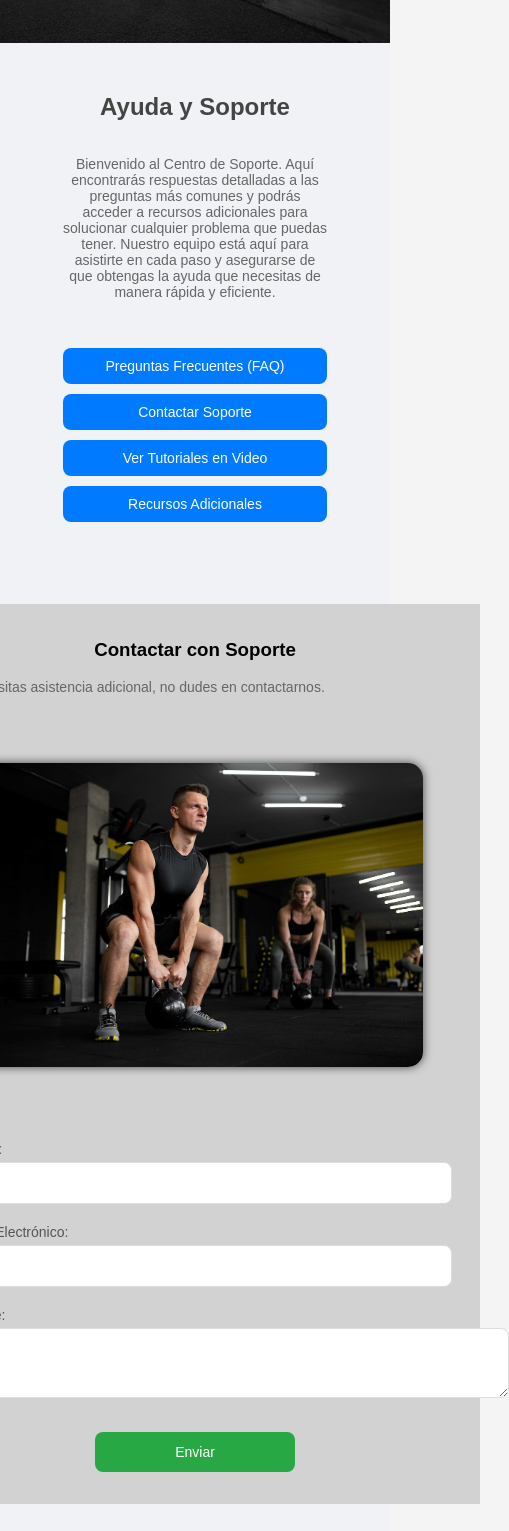
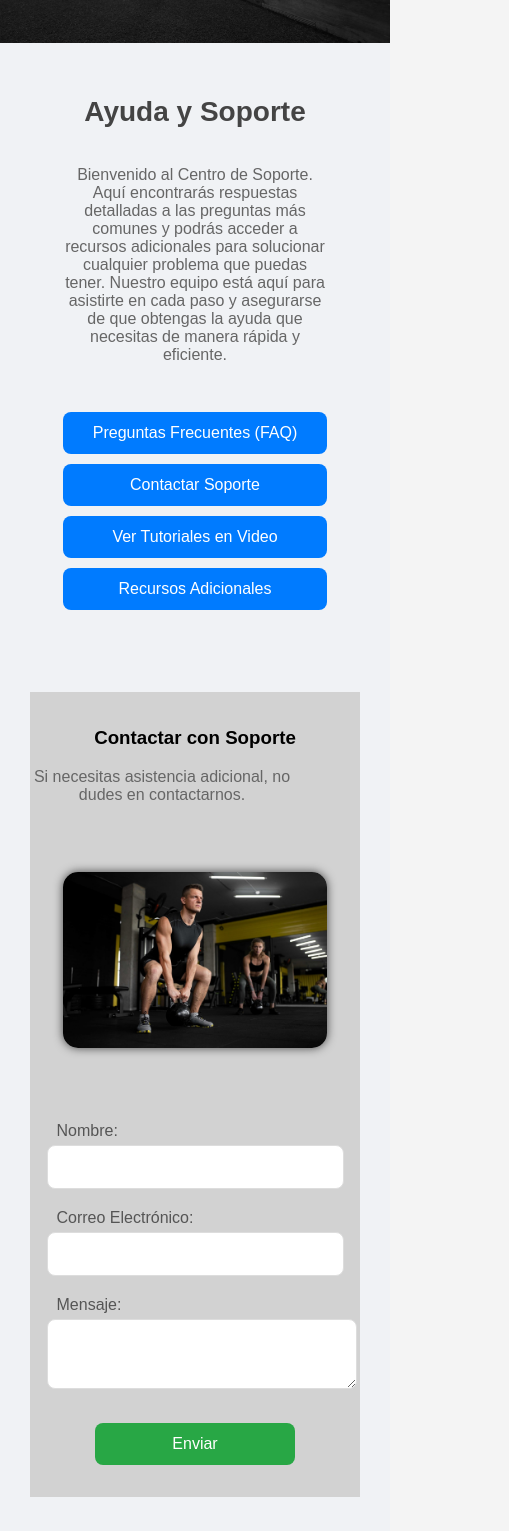
Before and after one commit to jonatan-esprella-lopez/PaginaGym, a React (Vite) app: page /Soporte in a window 390 px wide. Shown: the part 337-1868 px from the top of the page, 509 px wide, since content can reach past the window. Built offline with nearby package versions, Linux system fonts and the light colour scheme.

Commit message:
Implementacion de los responsives de soporte

```diff
--- a/src/componets/Home/Banner-Principal.jsx
+++ b/src/componets/Home/Principal-banner.jsx
@@ -1,6 +1,8 @@
 import React from "react";
 import { Link } from 'react-router-dom';
+
 import BannerVideoHome from "../../assets/videos/BannerHome.mp4"
+
 import "../../styles/Home/banner-principal.css"
 
 function Banner() {
--- a/src/componets/Nosotros/Tarjeta-coach.jsx
+++ b/src/componets/Nosotros/Tarjeta-coach.jsx
@@ -5,10 +5,10 @@ import InstructorCard from "./components-generic/card-instructor";
 
 function TarjetaCoach() {
   const coaches = [
-    { name: "Veronica Salinas", specialization: "Funcional", rating: 5, experience: 2 },
-    { name: "Veronica Salinas", specialization: "Funcional", rating: 5, experience: 2 },
-    { name: "Veronica Salinas", specialization: "Funcional", rating: 5, experience: 2 },
-    { name: "Veronica Salinas", specialization: "Funcional", rating: 5, experience: 2 }
+    { name: "Jonatan Esprella", specialization: "Funcional", rating: 3.6, experience: 2 },
+    { name: "Pablo Escobar", specialization: "Full kombat", rating: 4.8, experience: 2 },
+    { name: "Emilia sanchez", specialization: "Flexibilidad", rating: 2.6, experience: 2 },
+    { name: "Veronica Salinas", specialization: "BT-90", rating: 5, experience: 2 }
   ];
 
   return (
--- a/src/componets/Nosotros/components-generic/card-instructor.jsx
+++ b/src/componets/Nosotros/components-generic/card-instructor.jsx
@@ -6,7 +6,7 @@ function InstructorCard({ name, specialization, rating, experience }) {
   return (
     <div className="instructor-card">
       <div className="img-tarjeta-coach">
-        <h3>A-34</h3>
+        <h3>A-33</h3>
       </div>
       <article className="text-tarjeta-coach">
         <h5>
@@ -17,7 +17,7 @@ function InstructorCard({ name, specialization, rating, experience }) {
         </p>
         <div className="icons-tarjeta-coach">
           <img src="" alt="" />
-          <p>Entrenadora {specialization}</p>
+          <p>Entrenador de : {specialization}</p>
         </div>
       </article>
     </div>
--- a/src/styles/Nosotros.css
+++ b/src/styles/Nosotros.css
@@ -219,7 +219,9 @@
 
   .overlay p {
     width: 100%;
-    font-size: 0.9rem;
+    padding: 0;
+    margin: 0;
+    font-size: 10px;
   }
 
   .underline-central {
--- a/src/styles/Nosotros/Tarjeta-Valores.css
+++ b/src/styles/Nosotros/Tarjeta-Valores.css
@@ -90,4 +90,8 @@
   .overlay1{
     padding: 0px;
   }
+
+  .cont-valores p{
+    font-size: 13px;
   }
+  }
--- a/src/styles/Nosotros/Tarjeta-coach.css
+++ b/src/styles/Nosotros/Tarjeta-coach.css
@@ -84,17 +84,23 @@
     }
 
     .text-tarjeta-coach {
-      font-size: 12px;
+      font-size: 13px;
       padding: 0.4rem;
     }
 
-    .icons-tarjeta-coach {
+    .icons-tarjeta-coach p{
+      width: 230px;
       font-size: 14px;
+      padding: 2px 5px 1px 5px;
+      border-radius: 4px;
+      border: 1px solid #ff6600;
+      background-color: #ff6600a3;
+      color: rgb(240, 240, 240);
     }
 
     .text-tarjeta-coach h5 {
-      font-size: 12px;
-      padding: 8px 8px 0 4px;
+      font-size: 15px;
+      padding: 0 12px;
     }
 
     .text-tarjeta-coach h5 p {
--- a/src/styles/Nosotros/Tarjeta-mision.css
+++ b/src/styles/Nosotros/Tarjeta-mision.css
@@ -45,3 +45,18 @@
 .cont-Mision-text p{
     text-align: left;
 }
+
+
+
+
+@media (max-width: 768px) {
+    .cont-Mision-Nos{
+        margin: 0 auto;
+        width: 90%;
+        margin-bottom: 25px;
+    }
+
+    .cont-Mision-text{
+        font-size: 13px;
+    }
+}
--- a/src/styles/soporte.css
+++ b/src/styles/soporte.css
@@ -222,6 +222,9 @@
       margin-bottom: 20px;
     }
 
+    .contact-section{
+      width: 100%;
+    }
     .cont-support {
       height: 200px;
       background-position: center;
@@ -259,7 +262,8 @@
 
     .contact-form textarea {
       width: 100%;
-      max-width: 100%;
+      max-width: 310px;
+      min-width: 310px;
     }
 
     .cont-img-from img {
@@ -273,45 +277,6 @@
     }
 
     .video-tutorials-section .video-container iframe {
-      width: 100%;
+      width: 122%;
     }
   }
-
-  @media (max-width: 480px) {
-    .support-container h1 {
-      font-size: 24px;
-    }
-
-    .support-section h2 {
-      font-size: 24px;
-    }
-
-    .support-section p {
-      font-size: 14px;
-    }
-
-    .support-buttons button {
-      font-size: 14px;
-      padding: 10px 20px;
-    }
-
-    .faq-section li, .additional-resources-section li {
-      font-size: 14px;
-    }
-
-    .contact-section form label {
-      font-size: 14px;
-    }
-
-    .contact-section form input, .contact-section form textarea {
-      font-size: 14px;
-    }
-
-    .contact-section form button {
-      font-size: 14px;
-    }
-
-    .video-tutorials-section .video-container iframe {
-      height: 200px;
-    }
-  }
--- a/src/views/Evaluaciones_Alumnos.jsx
+++ b/src/views/Evaluaciones_Alumnos.jsx
@@ -141,9 +141,9 @@ function Evaluation() {
             readOnly
           />
         </div>
-        {/* <button type="submit" className="btn-submit">
+        <button type="submit" className="btn-submit">
           Enviar
-        </button> */}
+        </button>
       </form>
     </div>
   );
--- a/src/views/Pruebas.jsx
+++ b/src/views/Pruebas.jsx
@@ -225,9 +225,9 @@ function Evaluation() {
             readOnly
           />
         </div>
-        <button type="submit" className="btn-submit">
-          Enviar
-        </button>
+        {/* <button type="submit" className="btn-submit">
+          Enviar para analisis
+        </button> */}
       </form>
       <Footer/>
     </div>
```
